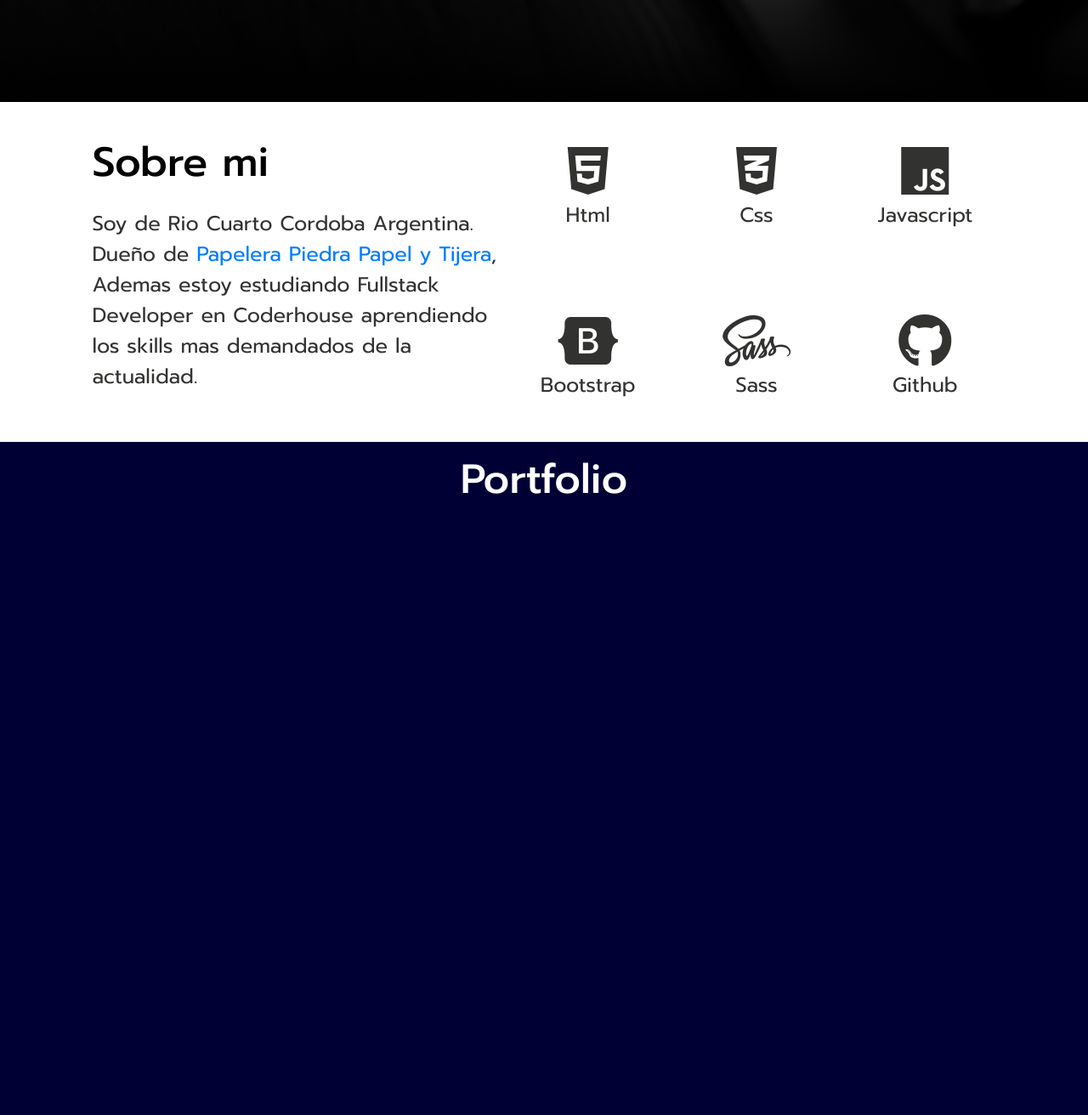
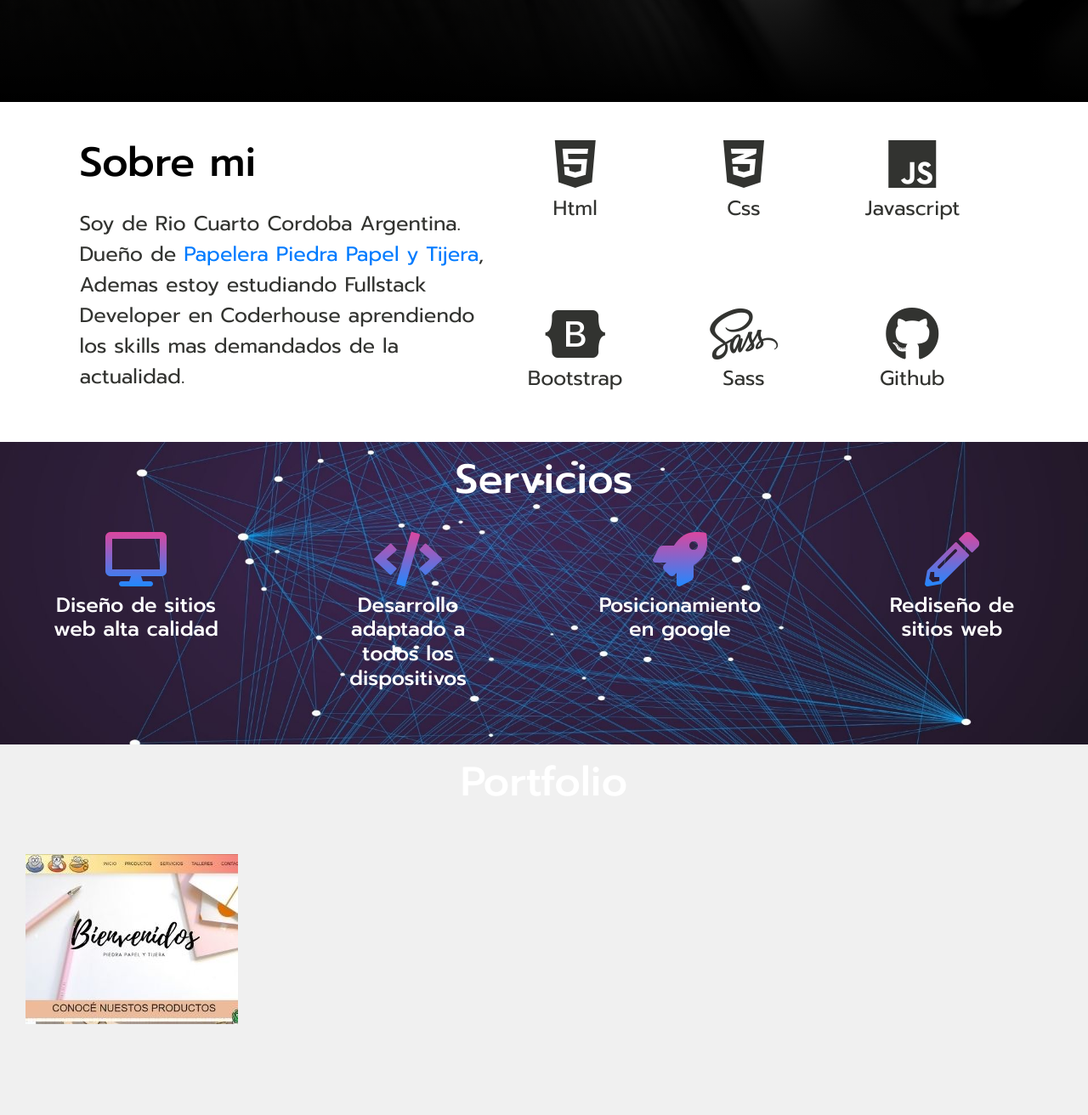
Before and after one commit to ChristiaCorrado/portfolioPersonal, a website: page index.html in a window 1280 px wide. Shown: the part 680-1992 px from the top of the page at 85% size. Drawn offline with Linux system fonts and the light colour scheme.

Commit message:
commitInicial

```diff
--- a/index.html
+++ b/index.html
@@ -54,7 +54,7 @@
 
         <div class="picContainer d-flex justify-content-center">
 
-            <img class=""src="media/myBgPic.png" alt="">
+          <img class=""src="media/myBgPic.png" alt="">
 
         </div>
 
@@ -69,7 +69,7 @@
 
   <section>
 
-    <div class="container-fluid d-flex justify-content-center bg-white containerSobremy">
+    <div class="container-fluid d-flex justify-content-center bg-white containerSobremy row">
 
       <div class="aboutMyContainer d-flex  align-items-center justify-content-top pl-lg-3">
         <div>
@@ -80,32 +80,60 @@
         </div>
       </div>
 
-      <div class="containerSkill  align-items-center row col-lg-6 text-center">
-        <div class=" col-lg-4 d-flex-flex-column htmlLog">
+      <div class="containerSkill  align-items-center row col-lg-6 text-center row">
+        <div class=" col-lg-4 col-md-6 col-sm-12 mb-3 htmlLog">
           <i class="fab fa-html5 skills"></i>
           <div class="skillCase">Html</div>
         </div>
-        <div class="col-lg-4 cssLog">
+        <div class="col-lg-4 col-md-6 col-sm-12 mb-3 cssLog">
           <i class="fab fa-css3-alt skills"></i>
           <div class="skillCase">Css</div>
         </div>
-        <div class=" col-lg-4 jsLog">
+        <div class=" col-lg-4 col-md-6 col-sm-12 mb-3 jsLog">
           <i class="fab fa-js skills"></i>
           <div class="skillCase">Javascript</div>
         </div>
-        <div class=" col-lg-4 bstLog">
+        <div class=" col-lg-4 col-md-6 col-sm-12 mb-3 bstLog">
           <i class="fab fa-bootstrap skills"></i>
           <div class="skillCase">Bootstrap</div>
         </div>
-        <div class=" col-lg-4 sassLog">
+        <div class=" col-lg-4 col-md-6 col-sm-12 mb-3 sassLog">
           <i class="fab fa-sass skills"></i>
           <div class="skillCase">Sass</div>
         </div>
-        <div class=" col-lg-4 ghLog">
+        <div class=" col-lg-4 col-md-6 col-sm-12 mb-3 ghLog">
           <i class="fab fa-github skills"></i>
           <div class="skillCase">Github</div>
         </div>
       </div>
+    </div>
+
+  </section>
+
+
+  <section id="servicios" class="container-fluid containerServicios">
+
+      <div class="text-center">
+        <h3 class="titulo pt-3">Servicios</h3>
+      </div>
+      <div class=" d-flex justify-content-around align-items-center pt-4 row">
+        <div class="miServicio text-center">
+          <i class=" logServicios fas skills fa-desktop"></i>
+          <h4 class="pt-2">Diseño de sitios web alta calidad </h4>
+        </div>
+        <div class="miServicio text-center">
+          <i class="logServicios fas skills fa-code"></i>
+          <h4 class="pt-2">Desarrollo adaptado a todos los dispositivos</h4>
+        </div>
+        <div class="miServicio text-center">
+          <i class="logServicios fas skills fa-rocket"></i>
+          <h4 class="pt-2">Posicionamiento en google</h4>
+        </div>
+        <div class="miServicio text-center">
+          <i class="logServicios fas skills fa-pencil-alt"></i>
+          <h4 class="pt-2">Rediseño de sitios web</h4>
+        </div>
+
     </div>
   </section>
 
@@ -113,10 +141,41 @@
     <div class="text-center">
       <h3 class="titulo pt-3">Portfolio</h3>
     </div>
+    <section id="galeriaPotfolio" class="container-fluid galeriaProductos pt-5 pb-5">
+      <div class="row">
+        <div class="col-lg-4 col-md-6 col-sm-12 mb-3">
+          <img src="media/misDesarrollos/piedraPapelTijera.jpg" alt="">
+        </div>
+
+        <div class="col-lg-4 col-md-6 col-sm-12 mb-3">
+          <img src="" alt="">
+        </div>
+
+        <div class="col-lg-4 col-md-6 col-sm-12 mb-3">
+          <img src="" alt="">
+        </div>
+
+        <div class="col-lg-4 col-md-6 col-sm-12 mb-3">
+          <img src="" alt="">
+        </div>
+
+        <div class="col-lg-4 col-md-6 col-sm-12 mb-3">
+          <img src="" alt="">
+        </div>
+
+        <div class="col-lg-4 col-md-6 col-sm-12 mb-3">
+          <img src="" alt="">
+        </div>
+
+      </div>
+
+
+    </section>
 
   </section>
 
   <section id="contact" class="container-fluid containerContact">
+
 
   </section>
 
--- a/scss/_main.scss
+++ b/scss/_main.scss
@@ -113,7 +113,31 @@
   }
 }
 
+.containerServicios{
+  color: #fff;
+  background-image: url(../media/fondoServicios.jpg);
+  background-size: cover;
+  background-position: center;
+  background-attachment: fixed;
+}
+
+
 .containerPortfolio{
   height: 100vh;
-  background: #000035;
+  background: #f0f0f0;
 }
+
+.miServicio{
+  width: 200px;
+  height: 250px;
+  h4{
+    font-weight: $fMedium;
+  }
+
+}
+
+.logServicios{
+  background: linear-gradient(-180deg,#db469f,#2188ff);
+   -webkit-background-clip: text;
+  color: transparent;
+}
```
Also changed, not shown: css/style.css, media/fondoServicios.jpg (added), media/misDesarrollos/piedraPapelTijera.jpg (added).
